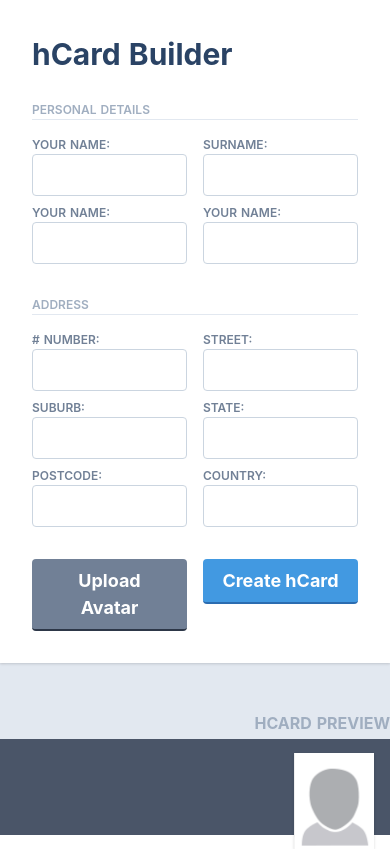
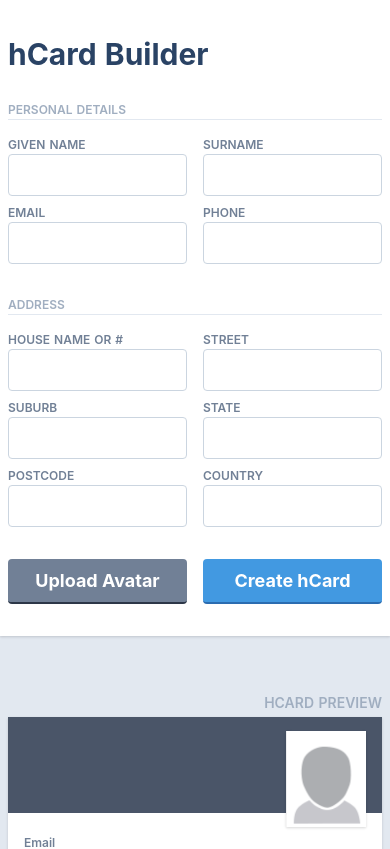
Before and after one commit to VStothard/hCardBuilder_VerityStothard, a Nuxt app: page / in a window 390 px wide. Shown: the top 849 px of the page. Built offline with nearby package versions, Linux system fonts and the light colour scheme.

Commit message:
final touches ✨

```diff
--- a/assets/formFieldConfig/userDetails.js
+++ b/assets/formFieldConfig/userDetails.js
@@ -2,7 +2,7 @@ export default {
   givenName: {
     fieldName: 'givenName',
     type: 'text',
-    label: 'your name',
+    label: 'Given name',
     placeholder: ''
   },
   surname: {
@@ -14,49 +14,49 @@ export default {
   email: {
     fieldName: 'email',
     type: 'text',
-    label: 'your name',
+    label: 'Email',
     placeholder: ''
   },
   phone: {
     fieldName: 'phone',
     type: 'text',
-    label: 'your name',
+    label: 'Phone',
     placeholder: ''
   },
   houseNumber: {
     fieldName: 'houseNumber',
     type: 'text',
-    label: '# number',
+    label: 'House name or #',
     placeholder: ''
   },
   street: {
     fieldName: 'street',
     type: 'text',
-    label: 'street',
+    label: 'Street',
     placeholder: ''
   },
   suburb: {
     fieldName: 'suburb',
     type: 'text',
-    label: 'suburb',
+    label: 'Suburb',
     placeholder: ''
   },
   state: {
     fieldName: 'state',
     type: 'text',
-    label: 'state',
+    label: 'State',
     placeholder: ''
   },
   postCode: {
     fieldName: 'postCode',
     type: 'text',
-    label: 'postcode',
+    label: 'Postcode',
     placeholder: ''
   },
   country: {
     fieldName: 'country',
     type: 'text',
-    label: 'country',
+    label: 'Country',
     placeholder: ''
   }
 }
--- a/components/hCard.vue
+++ b/components/hCard.vue
@@ -1,7 +1,7 @@
 <template>
   <div class="w-full max-w-md my-12 md:my-0">
-    <p class="text-right mb-1 uppercase text-gray-500 font-bold">hCard Preview</p>
-    <div class="w-full bg-white">
+    <p class="text-right text-sm mb-1 uppercase text-gray-500 font-semibold">hCard Preview</p>
+    <div class="w-full bg-white shadow">
       <div class="h-24 bg-gray-700 text-white flex justify-between p-4 items-end">
         <p class="text-2xl font-serif font-bold">{{getUserDetails.givenName }} {{getUserDetails.surname }}</p>
         <img v-if="imageData.length" class="display-img" :src="imageData">
@@ -10,11 +10,11 @@
       <div class="p-4">
         <div class="card-field">
           <p class="card-label  w-1/4">Email</p>
-          <p class="w-3/4 font-serif">{{getUserDetails.email || ''}}</p>
+          <p class="w-3/4 font-serif">{{ getUserDetails.email }}</p>
         </div>
         <div class="card-field">
           <p class="card-label  w-1/4">Phone</p>
-          <p class="w-3/4 font-serif">{{getUserDetails.phone || ''}}</p>
+          <p class="w-3/4 font-serif">{{ getUserDetails.phone }}</p>
         </div>
         <div class="card-field">
           <p class="card-label  w-1/4">Address</p>
@@ -22,7 +22,7 @@
         </div>
         <div class="card-field">
           <p class="card-label  w-1/4"></p>
-          <p class="w-3/4 font-serif">{{addressLineTwo }}</p>
+          <p class="w-3/4 font-serif">{{ addressLineTwo }}</p>
         </div>
         <div class="flex">
           <div class="w-1/2 card-field">
@@ -47,7 +47,7 @@ export default {
   props: {
     imageData: {
       type: String,
-      default: '~/assets/img/defaultImg.png'
+      default: ''
     }
   },
   computed: {
@@ -81,4 +81,5 @@ export default {
 .card-label {
   @apply text-xs font-semibold text-gray-600;
 }
+
 </style>
--- a/components/inputText.vue
+++ b/components/inputText.vue
@@ -1,8 +1,9 @@
 <template>
   <div class="text-left">
-    <label :for="fieldConfig.fieldName || uid" class="block text-gray-600 uppercase text-xs font-semibold">{{fieldConfig.label}}:</label>
+    <label :for="fieldConfig.fieldName || uid" class="block text-gray-600 uppercase text-xs font-semibold">{{fieldConfig.label}}</label>
     <input
       :id="fieldConfig.fieldName || uid"
+      :name="fieldConfig.fieldName"
       :type="fieldConfig.type"
       :placeholder="fieldConfig.placeholder"
       v-model="value"
@@ -24,11 +25,9 @@ export default {
   },
   computed: {
     value: {
-      // getter
       get: function() {
         return this.$store.state[this.storeName][this.fieldConfig.fieldName];
       },
-      // setter
       set: function(value) {
         this.$store.dispatch(`${this.storeName}/setField`, {
           fieldName: this.fieldConfig.fieldName,
--- a/pages/index.vue
+++ b/pages/index.vue
@@ -2,9 +2,9 @@
   <div class="">
     <div class="md:min-h-screen block md:flex justify-between bg-gray-300">
       <div class="w-full md:max-w-lg shadow bg-white flex justify-around items-center">
-        <div class="m-8">
+        <div class="py-8 px-2 md:p-8">
           <h1 class="text-3xl text-blue-900 font-bold">hCard Builder</h1>
-          <form @submit.prevent="handleSubmit" >
+          <form @submit.prevent="handleSubmit" enctype="multipart/form-data" >
             <fieldset class="my-6">
               <legend class="text-xs text-gray-500 font-semibold uppercase border-b mb-4 w-full">
                 Personal Details
@@ -116,7 +116,7 @@
           </form>
         </div>
       </div>
-      <div class="w-full md:flex-grow flex justify-around items-center">
+      <div class="w-full md:flex-grow flex justify-around items-center p-2">
         <h-card :image-data="imageData" />
       </div>
     </div>
```
Also changed, not shown: 1 other file (tests, documents, lock files or other folders).
